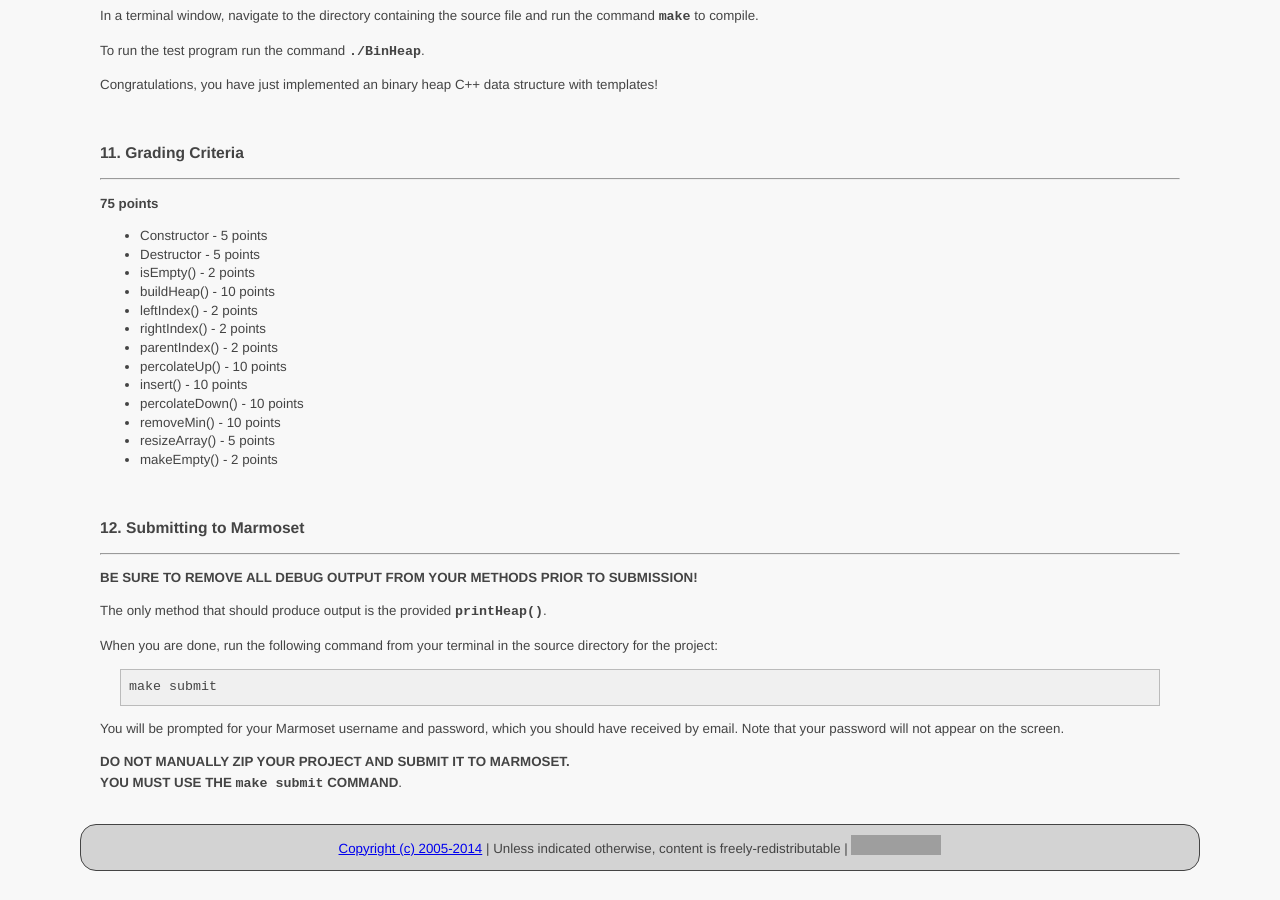
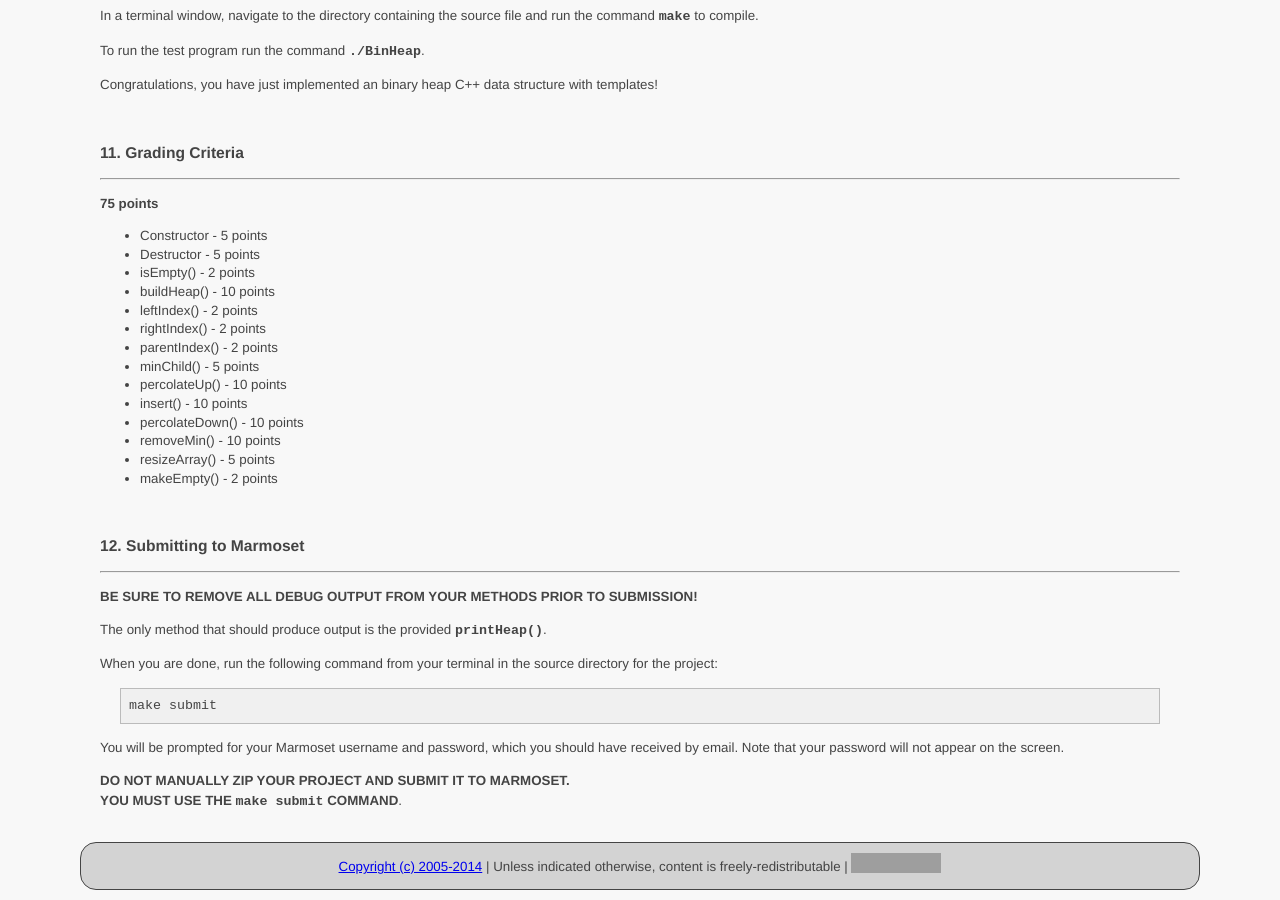
Before and after one commit to ycpcs/cs350-fall2014, a Jekyll site: the page built from assign/assign07.md, in a window 1280 px wide and 900 px high, scrolled down 3697 px. Built offline with Jekyll 4.4.1, drawn with Linux system fonts in a browser that asks for light colours; Markdown is read by kramdown in place of the engine named in the settings; grey boxes are pictures that could not be loaded.

Commit message:
updated assignment 7

```diff
--- a/assign/assign07.md
+++ b/assign/assign07.md
@@ -214,6 +214,7 @@ Congratulations, you have just implemented an binary heap C++ data structure wit
 * leftIndex() - 2 points
 * rightIndex() - 2 points
 * parentIndex() - 2 points
+* minChild() - 5 points
 * percolateUp() - 10 points
 * insert() - 10 points
 * percolateDown() - 10 points
```
